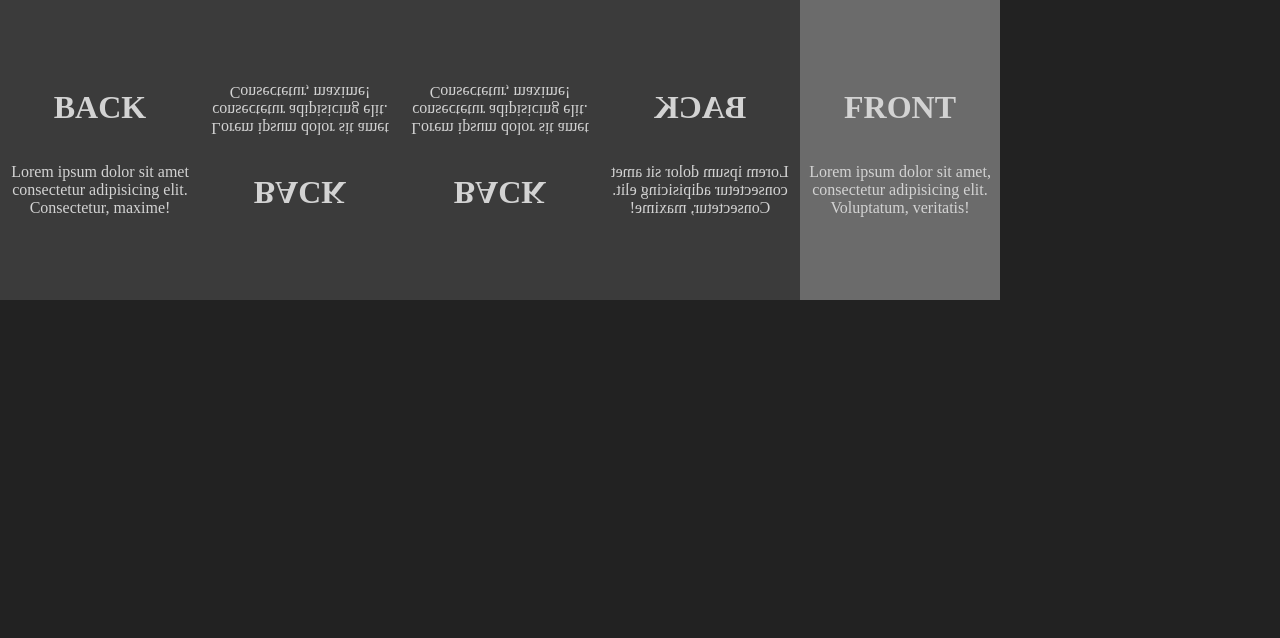
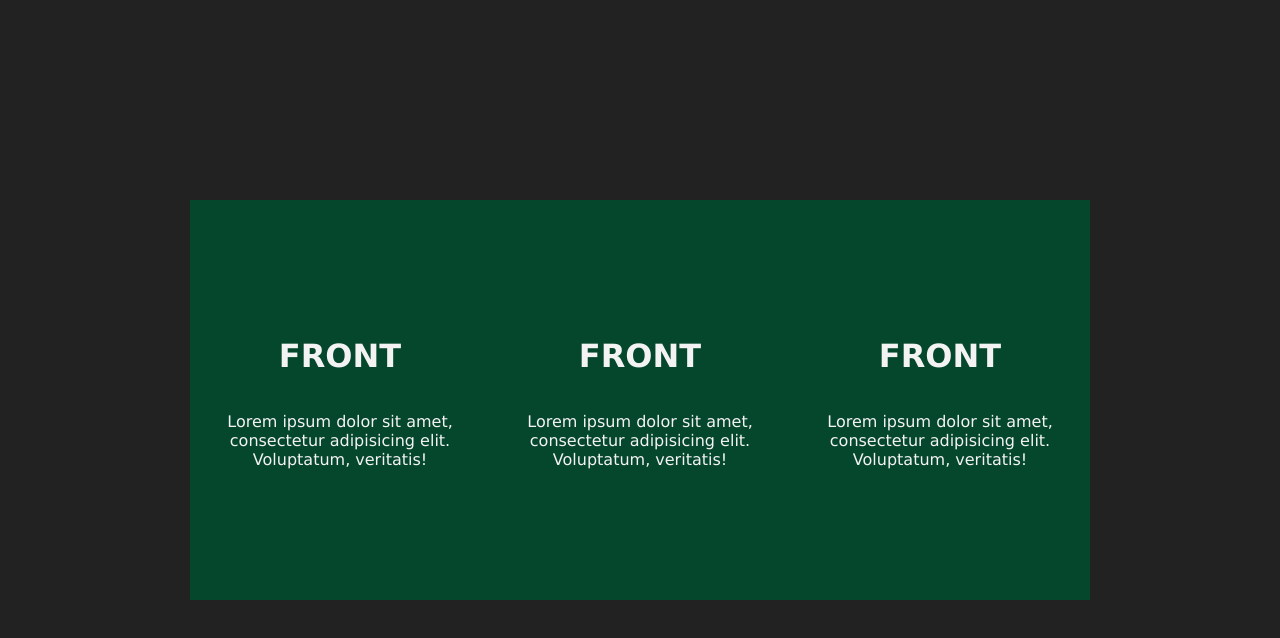
Before and after one commit to Welander1994/flipcards, a plain HTML site: page index.html in a window 1280 px wide. Drawn offline with Linux system fonts and the light colour scheme.

Commit message:
pæner styling
fik løst problemet med at kortet hoppende efter man hover over det, fik lavet lidt pæner styling, samt kommentar på min styling. så det er nemer senere at holde styr på hvad der skal ændre sig

```diff
--- a/css/stylesheet.css
+++ b/css/stylesheet.css
@@ -2,32 +2,29 @@ body {
     margin: 0;
     padding: 0;
     background-color: rgb(34, 34, 34);
-    color: lightgray;
+    color: rgb(243, 243, 243);
+    font-family: Verdana, Geneva, Tahoma, sans-serif;
 }
 
+/*placering af mit indhold*/
 .container {
     width: 100%;
     height: 100vh;
     display: flex;
+    justify-content: center;
+    align-items: center;
+}
+
+/*størrelsen af mine kort, transition*/
+.cardContainer, .cardContainer2, .cardContainer3  {
+    width: 300px;
+    height: 400px;
+    transition: transform 1s ease-in-out;
+
 
 }
 
-.cardContainer {
-    width: 200px;
-    height: 300px;
-
-}
-.cardContainer2 {
-    width: 200px;
-    height: 300px;
-
-}
-.cardContainer3 {
-    width: 200px;
-    height: 300px;
-
-}
-
+/*selve kortet, husk preserve-3d eller fucker størrelser op*/
 .card {
     width: 100%;
     height: 100%;
@@ -35,21 +32,7 @@ body {
     transform-style: preserve-3d;
 }
 
-
-.cardContainer:hover .card {
-    transform: rotateX(180deg);
-}
-
-.cardContainer2:hover .card {
-    transform: rotateY(180deg);
-}
-.cardContainer3:hover .card {
-    transform-origin: center left;
-    transform: rotateY(90deg);
-
-}
-
-
+/*styling på indholdet mine kort*/
 .card figure{
     width: 100%;
     height: 100%;
@@ -60,29 +43,83 @@ body {
     text-align: center;
     flex-direction: column;
 }
-
+/*farven på forsiden af kortet*/
 .card .front {
-    background-color:  rgb(107, 107, 107);
+    background-color:  rgb(5, 71, 44);
 }
 
+/*her starter styling for første kort*/
+.cardContainer:hover .card {
+    transform: rotateY(90deg);
+}
+
+/*sikker at kortet ikke hopper efter man er færdig med at hover. altid 50% af enten højden eller bredden
+alt efter hvilken vej med vil havde den til at roter*/
+.cardContainer:hover  {
+    transition: transform 1s ease-in-out;
+    transform: translateX(-150px);
+}
+
+/*bestemer hvor og hvordan kortet skal roter*/
 .card .back {
-    background-color:  rgb(59, 59, 59);
-    transform: rotateX(180deg);
-}
-.card .back2 {
-    background-color:  rgb(59, 59, 59);
-    transform: rotateY(180deg);
-}
-.card .back3 {
-    background-color: rgb(59, 59, 59);
+    background-color:  rgb(3, 58, 35);
     transform-origin: center right;
     transform: rotateY(90deg);
 }
 
-.card .back3 h1 {
+/*roter teksten*/
+.card .back h1, .card .back p {
     transform: rotateY(180deg);
 }
+/*her slutter styling for første kort*/
+/*samme styling princip for koden ende for*/
 
-.card .back3 p {
+
+
+.cardContainer2:hover .card {
+    transform: rotateX(-90deg);
+}
+
+.cardContainer2:hover  {
+    transition: transform 1s ease-in-out;
+    transform: translateY(-200px);
+}
+
+
+
+.card .back2 {
+    background-color:  rgb(3, 58, 35);
+    transform-origin: center bottom;
+    transform: rotateX(-90deg);
+}
+
+.card .back2 h1, .card .back2 p {
+    transform: rotateX(-180deg);
+}
+/*her slutter styling*/
+
+
+/*her starter styling*/
+.cardContainer3:hover .card {
+    transform: rotateY(-90deg);
+}
+
+.cardContainer3:hover  {
+    transition: transform 1s ease-in-out;
+    transform: translateX(150px);
+}
+
+
+.card .front {
+    background-color:  rgb(5, 71, 44);
+}
+
+.card .back3 {
+    background-color:  rgb(3, 58, 35);
+    transform-origin: center left;
+    transform: rotateY(-90deg);
+}
+
+.card .back3 h1, .card .back3 p {
     transform: rotateY(180deg);
 }
--- a/index.html
+++ b/index.html
@@ -8,36 +8,6 @@
 </head>
 <body>
     <div class="container">
-        <div class="cardContainer">
-            <div class="card">
-                <figure class="front">
-                    <h1>FRONT</h1>
-                    <p>Lorem ipsum dolor sit amet, consectetur adipisicing elit. Voluptatum, veritatis!</p>
-                </figure>
-
-                <figure class="back">
-                    <h1>BACK</h1>
-                    <p>Lorem ipsum dolor sit amet consectetur adipisicing elit. Consectetur, maxime!</p>
-                </figure>
-
-            </div>
-        </div>
-
-        <div class="cardContainer">
-            <div class="card">
-                <figure class="front">
-                    <h1>FRONT</h1>
-                    <p>Lorem ipsum dolor sit amet, consectetur adipisicing elit. Voluptatum, veritatis!</p>
-                </figure>
-
-                <figure class="back">
-                    <h1>BACK</h1>
-                    <p>Lorem ipsum dolor sit amet consectetur adipisicing elit. Consectetur, maxime!</p>
-                </figure>
-
-            </div>
-        </div>
-
         <div class="cardContainer">
             <div class="card">
                 <figure class="front">
@@ -83,6 +53,8 @@
             </div>
         </div>
 
+
+
     </div>
 
 </body>
```
Lines whose indentation alone changed are shown as unchanged.
